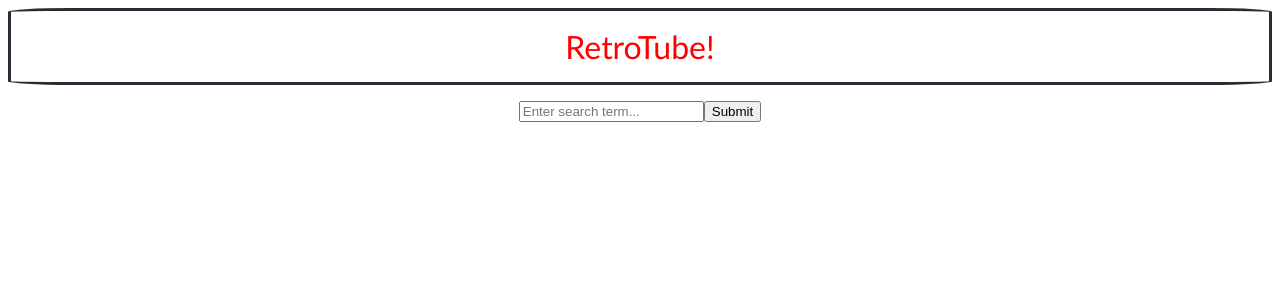
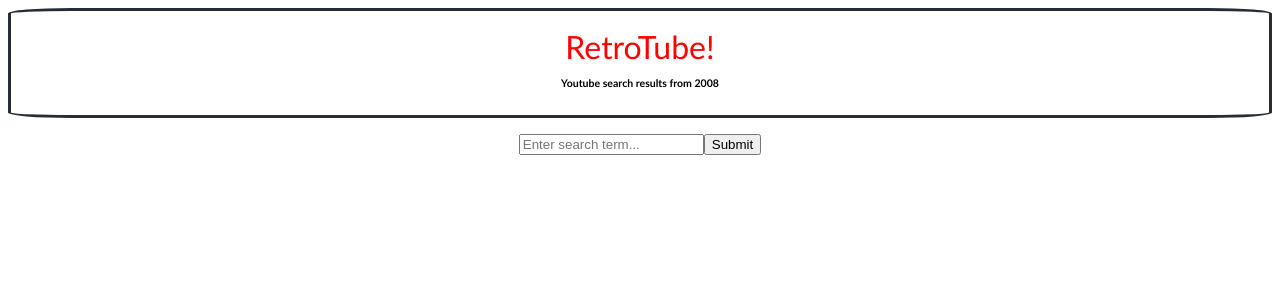
Before and after one commit to elesian/retrotube-react-app, a React (Create React App) app: page / in a window 1280 px wide. Shown: the top 300 px of the page. Built offline with nearby package versions, Linux system fonts and the light colour scheme.

Commit message:
Forwards and backwards pagination

```diff
--- a/src/App.css
+++ b/src/App.css
@@ -57,6 +57,11 @@
   margin-bottom: 0.5em;
 }
 
+.Header > h3 {
+  font-size: 33%;
+  color: black;
+}
+
 .task-list {
   justify-content: center;
 }
--- a/src/App.js
+++ b/src/App.js
@@ -6,7 +6,9 @@
 function App() {
   return (
     <div className="App">
-      <header className="Header">RetroTube!</header>
+      <header className="Header">
+        RetroTube!<h3>Youtube search results from 2008</h3>
+      </header>
       <Search></Search>
     </div>
   );
--- a/src/publicAPIKey.js
+++ b/src/publicAPIKey.js
@@ -1,5 +1,8 @@
 /** @format */
 
-const apiKey = 'AIzaSyBXHS30moahyEd-5GStOkAGNnyqQh38qgM';
+const apiKey = 'AIzaSyBDiarmk-AE03qQ3C94JEfi_l3Jt9NnKAs';
+
+//AIzaSyDq1JJMRjFehThLW_X7_bJ2ySrnfPa16uc
+//AIzaSyBDiarmk-AE03qQ3C94JEfi_l3Jt9NnKAs
 
 export default apiKey;
```
